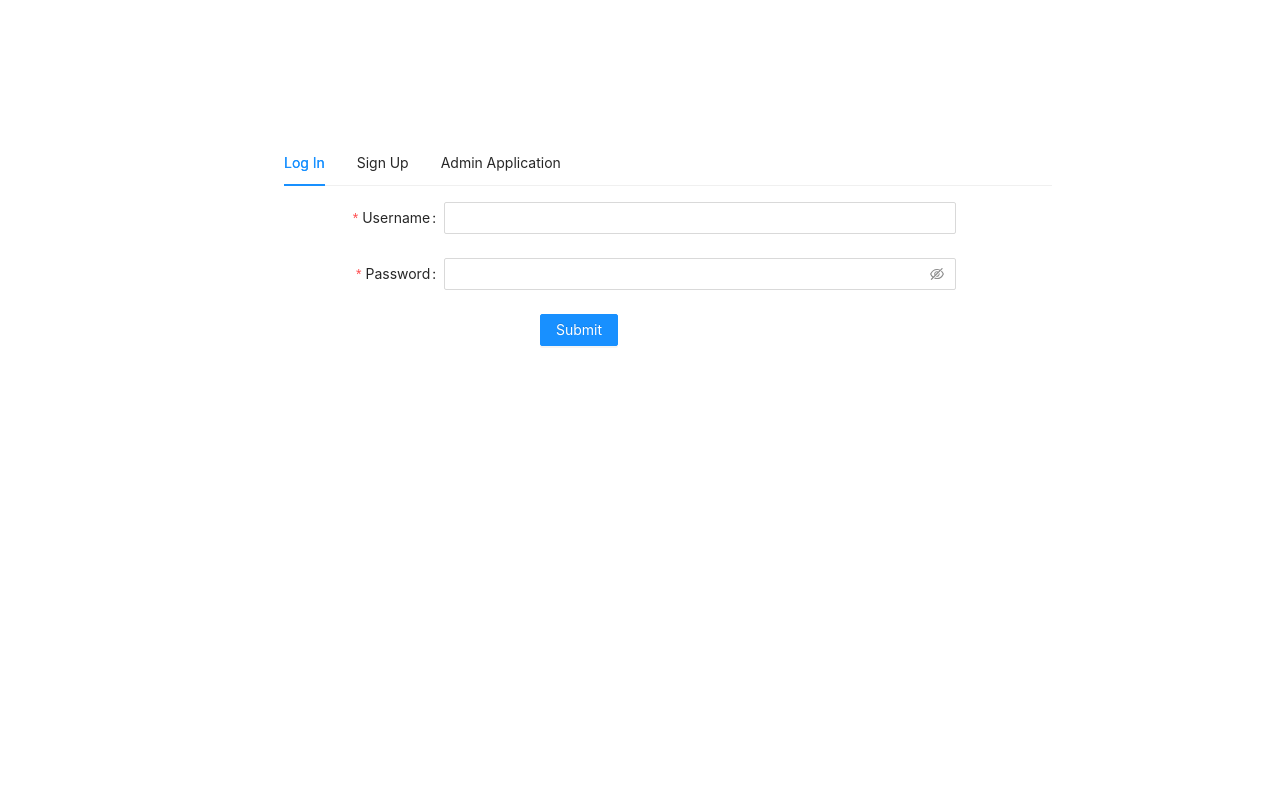
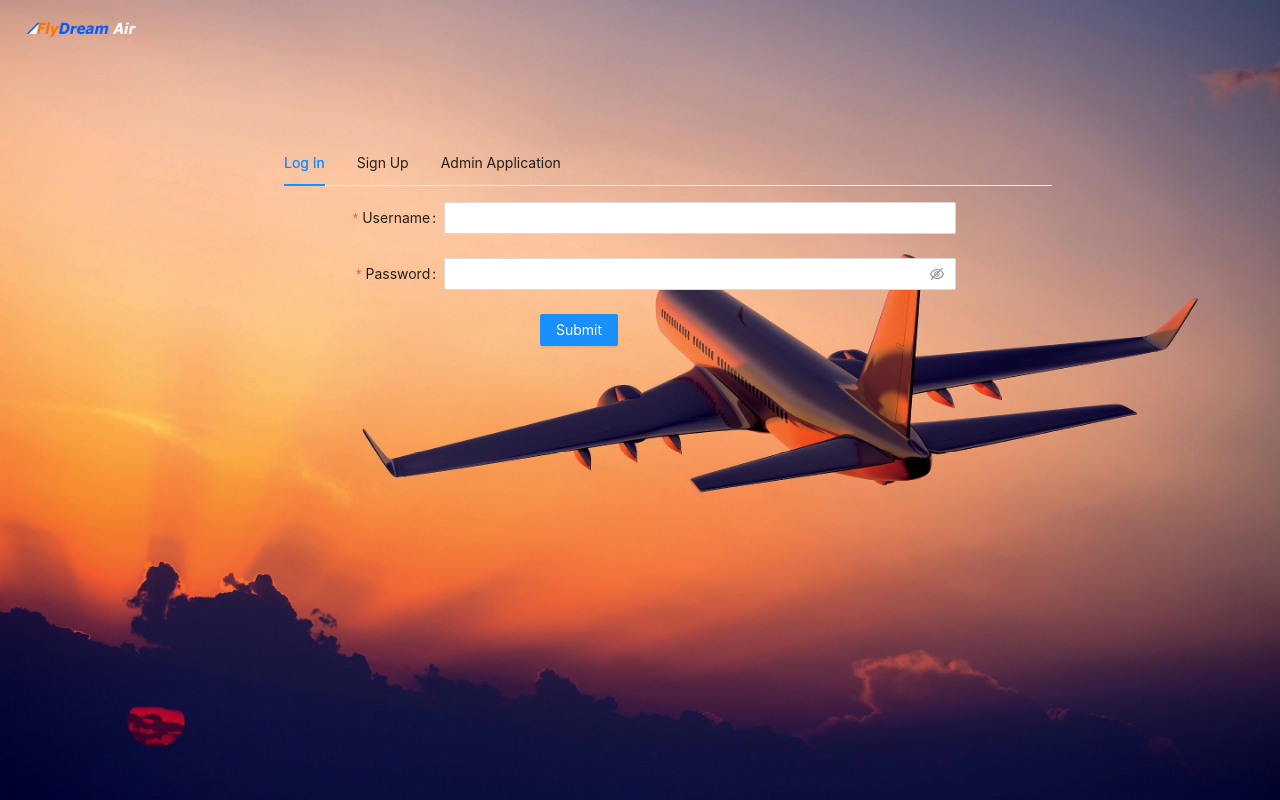
Before and after one commit to eddieGong2604/FlyDreamAir_Frontend, a React (Create React App) app: page / in a window 1280 px wide. Built offline with nearby package versions, Linux system fonts and the light colour scheme; no server answers.

Commit message:
add image

```diff
--- a/src/components/Home.jsx
+++ b/src/components/Home.jsx
@@ -3,9 +3,9 @@ import { Tabs } from "antd";
 import LoginComponent from "./Auth/LoginComponent";
 import SignUpComponent from "./Auth/SignUpComponent";
 import AdminSignup from "./AdminSignupComponent/AdminSignup";
+import BACKGROUND from "../img/back.jpg";
 
 const { TabPane } = Tabs;
-
 const callback = (key) => {};
 
 const tabStyle = {
@@ -20,7 +20,16 @@ const tabStyle = {
 
 const Home = () => {
   return (
-    <div>
+    <div style={{backgroundImage: `url(${BACKGROUND})` ,maxHeight: "100vh",
+
+    backgroundRepeat: "no-repeat",
+    backgroundAttachment: "fixed",
+    backgroundPosition: "left top",
+    backgroundSize: "cover"
+
+
+}}>
+      <div style={{width:"100vw" ,height: "100vh"}}></div>
       <Tabs defaultActiveKey="1" onChange={callback} style={tabStyle}>
         <TabPane tab="Log In" key="1">
           <LoginComponent />
--- a/src/index.css
+++ b/src/index.css
@@ -11,3 +11,7 @@ code {
   font-family: source-code-pro, Menlo, Monaco, Consolas, "Courier New",
     monospace;
 }
+body,
+html {
+  height: 100%;
+}
```
Also changed, not shown: src/img/back.jpg (added).
